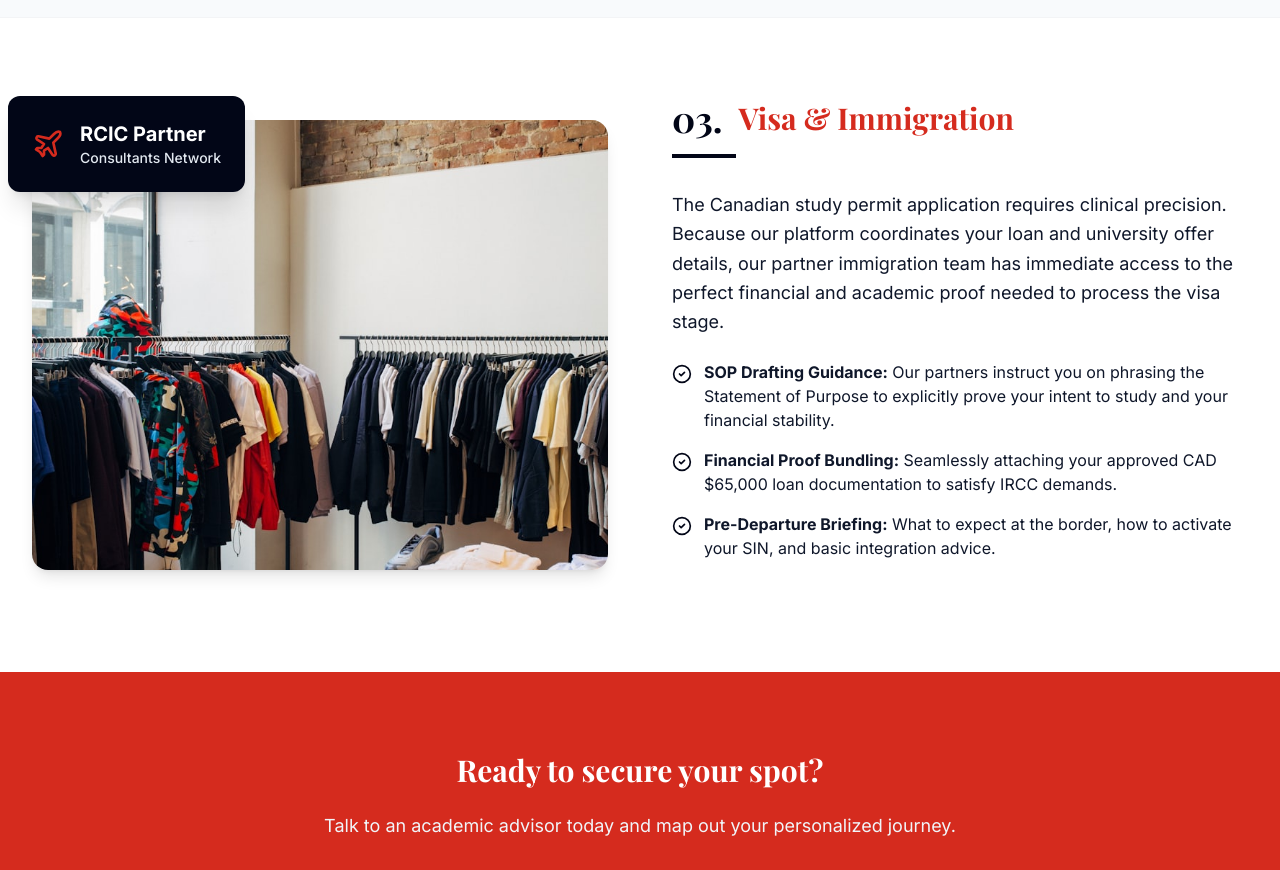
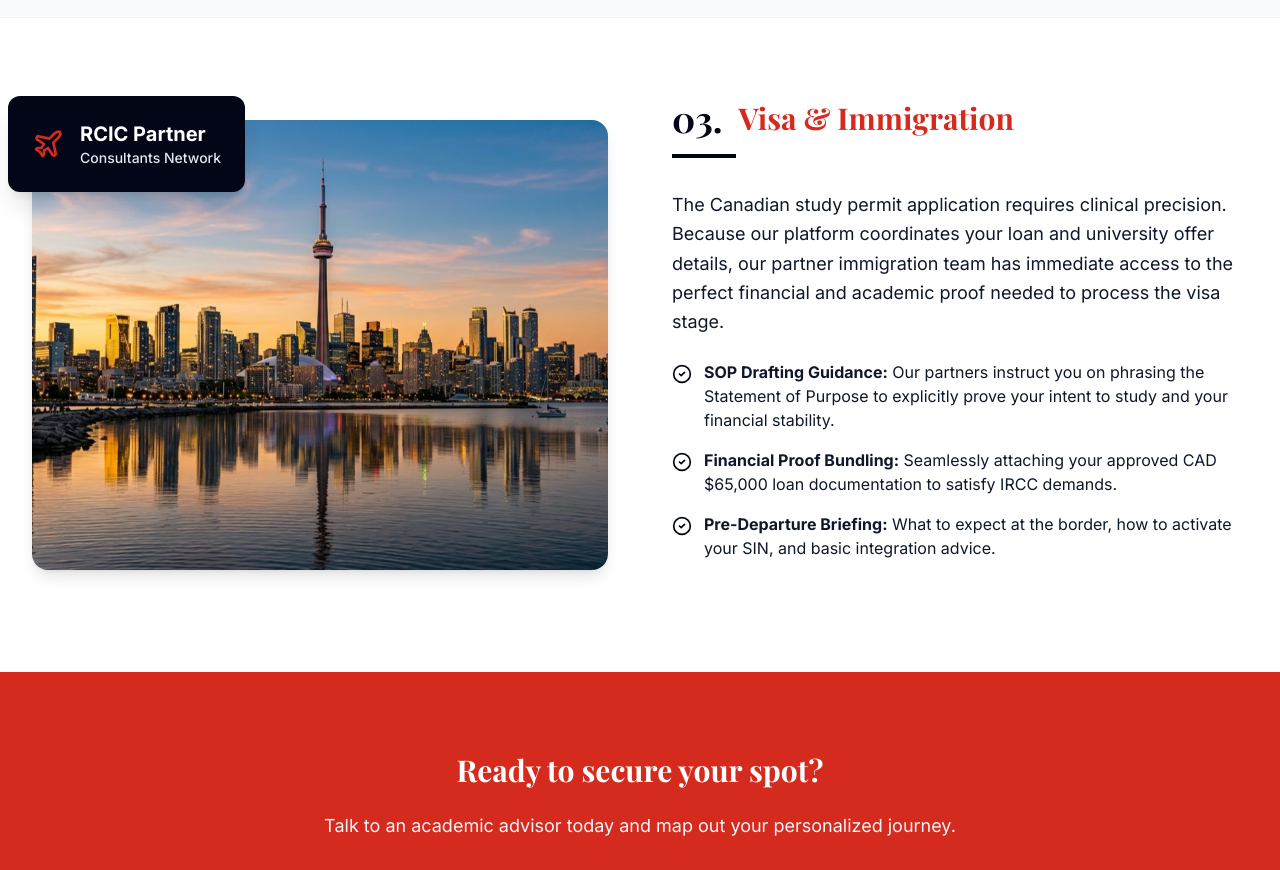
Before and after one commit to Ravana-indus/canadian.lk, a React (Vite) app: page /services in a window 1280 px wide. Shown: the part 1980-2850 px from the top of the page. Built offline with nearby package versions, Linux system fonts and the light colour scheme.

Commit message:
fix: replace visa section image in services page
Co-authored-by: Ravana-indus <191453155+Ravana-indus@users.noreply.github.com>

```diff
--- a/src/pages/Services.tsx
+++ b/src/pages/Services.tsx
@@ -104,7 +104,7 @@ export default function Services() {
                     <div className="flex flex-col lg:flex-row items-center gap-16">
                         <div className="lg:w-1/2 order-2 lg:order-1 relative">
                             <div className="absolute inset-0 bg-blue-50 -translate-x-4 translate-y-4 rounded-2xl -z-10"></div>
-                            <img src="/images/visa.jpg" alt="Canadian Passport and Approved Study Permit Documents" width="800" height="1200" loading="lazy" decoding="async" className="rounded-2xl shadow-lg w-full object-cover h-[450px]" />
+                            <img src="/images/toronto.jpg" alt="Toronto skyline representing Canadian immigration destination" width="800" height="1200" loading="lazy" decoding="async" className="rounded-2xl shadow-lg w-full object-cover h-[450px]" />
                             <div className="absolute -top-6 -left-6 bg-cta text-white p-6 rounded-xl shadow-xl flex items-center">
                                 <Plane size={32} className="text-primary mr-4" />
                                 <div>
```
